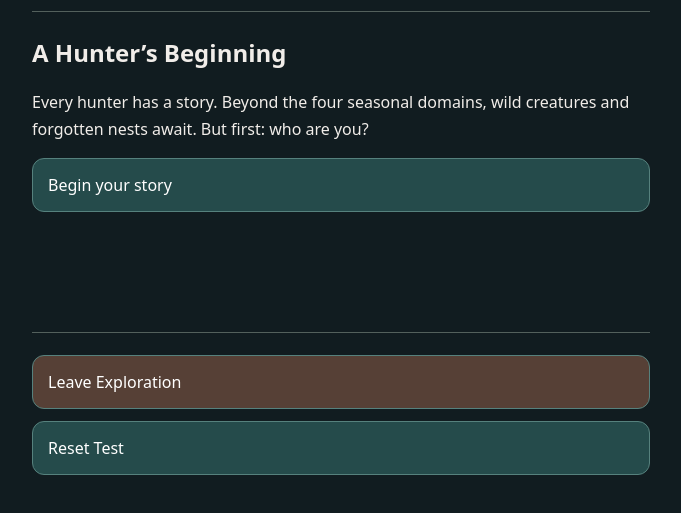
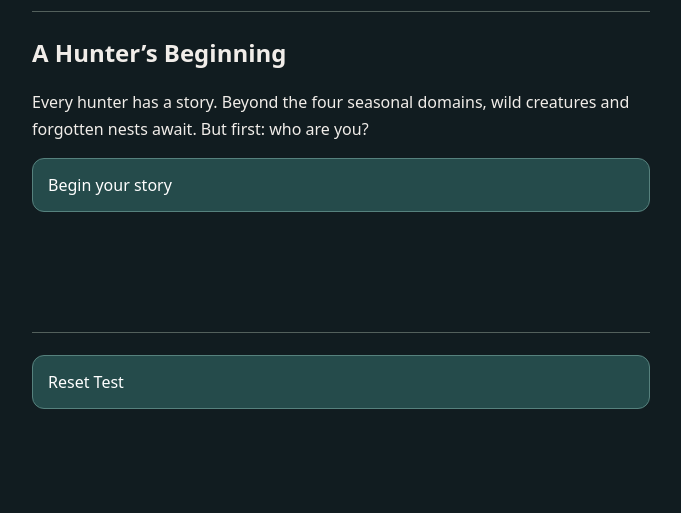
Before and after one commit to Queenbee-creator-tech/Pet-Hunter, a plain HTML site: page index.html in a window 1280 px wide. Shown: the part 113-626 px from the top of the page, without its empty margins (299-980 px from the left). Drawn offline with Linux system fonts and the light colour scheme.

Commit message:
Alpha v0.2: one-time character creation and distinct home-biome sanctuary

```diff
--- a/prototype/style.css
+++ b/prototype/style.css
@@ -1 +1 @@
-:root{font-family:system-ui,-apple-system,sans-serif;color:#f1ede9;background:#111c20}*{box-sizing:border-box}body{margin:0}.shell{max-width:650px;margin:auto;padding:22px 16px}h1{font-size:1.6rem}small{font-size:.8rem;color:#a9c5c0}header{border-bottom:1px solid #53605c;padding-bottom:14px}#stats{color:#c7d6cc;font-size:.9rem}section{padding:24px 0;min-height:320px}h2{margin-top:0}p{line-height:1.65}.choice,button{display:block;width:100%;margin:12px 0;padding:15px;border-radius:12px;background:#254b4b;color:#fff;border:1px solid #56817d;text-align:left;font:inherit;cursor:pointer}.choice:hover,button:hover{background:#326562}button:disabled{opacity:.45;cursor:not-allowed}footer{border-top:1px solid #53605c;padding-top:10px}#leave{background:#564036}.note{color:#c5b7a0}.reward{color:#a6e8bd}
+:root{font-family:system-ui,-apple-system,sans-serif;color:#f1ede9;background:#111c20}*{box-sizing:border-box}body{margin:0}.shell{max-width:650px;margin:auto;padding:22px 16px}h1{font-size:1.6rem}small{font-size:.8rem;color:#a9c5c0}header{border-bottom:1px solid #53605c;padding-bottom:14px}#stats{color:#c7d6cc;font-size:.9rem}section{padding:24px 0;min-height:320px}h2{margin-top:0}p{line-height:1.65}.choice,button{display:block;width:100%;margin:12px 0;padding:15px;border-radius:12px;background:#254b4b;color:#fff;border:1px solid #56817d;text-align:left;font:inherit;cursor:pointer}.choice:hover,button:hover{background:#326562}button:disabled{opacity:.45;cursor:not-allowed}button[hidden]{display:none!important}footer{border-top:1px solid #53605c;padding-top:10px}#leave{background:#564036}.note{color:#c5b7a0}.reward{color:#a6e8bd}input{display:block;width:100%;padding:14px;border:1px solid #56817d;border-radius:10px;background:#1b3336;color:#fff;font:inherit}
```
